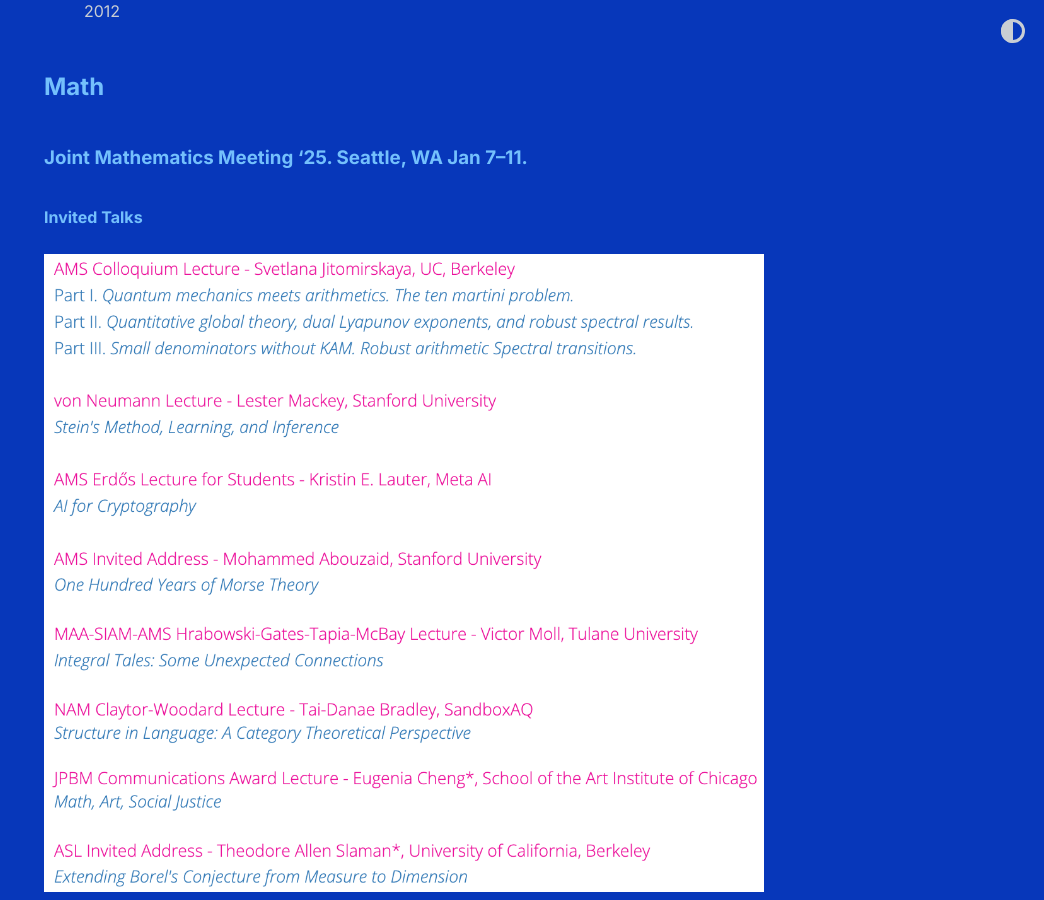
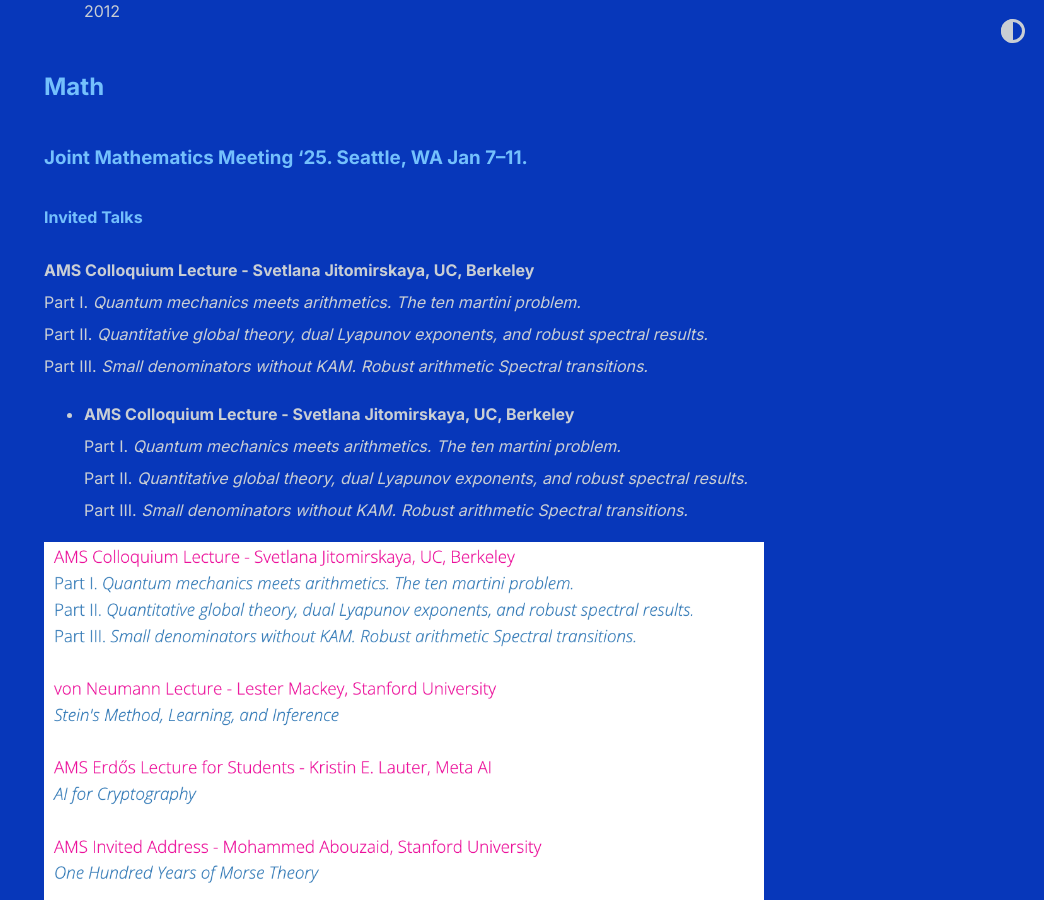
Before and after one commit to shihankanungo/shihankanungo.github.io, a Jekyll site: the page built from wrapped.md, in a window 1280 px wide and 900 px high, scrolled down 2158 px. Shown: the whole window, without its empty margins (236-1280 px from the left). Built offline with Jekyll 4.4.1, drawn with Linux system fonts in a browser that asks for light colours.

Commit message:
Update wrapped.md

```diff
--- a/wrapped.md
+++ b/wrapped.md
@@ -58,6 +58,17 @@
 
 #### Invited Talks
 
+**AMS Colloquium Lecture - Svetlana Jitomirskaya, UC, Berkeley** <br>
+Part I. *Quantum mechanics meets arithmetics. The ten martini problem.* <br>
+Part II. *Quantitative global theory, dual Lyapunov exponents, and robust spectral results.* <br>
+Part III. *Small denominators without KAM. Robust arithmetic Spectral transitions.* <br>
+
+- **AMS Colloquium Lecture - Svetlana Jitomirskaya, UC, Berkeley** <br>
+Part I. *Quantum mechanics meets arithmetics. The ten martini problem.* <br>
+Part II. *Quantitative global theory, dual Lyapunov exponents, and robust spectral results.* <br>
+Part III. *Small denominators without KAM. Robust arithmetic Spectral transitions.* <br>
+
+
 ![jmm25-invited](images/jmm25-1.png)
 
 #### Special Sessions
```
